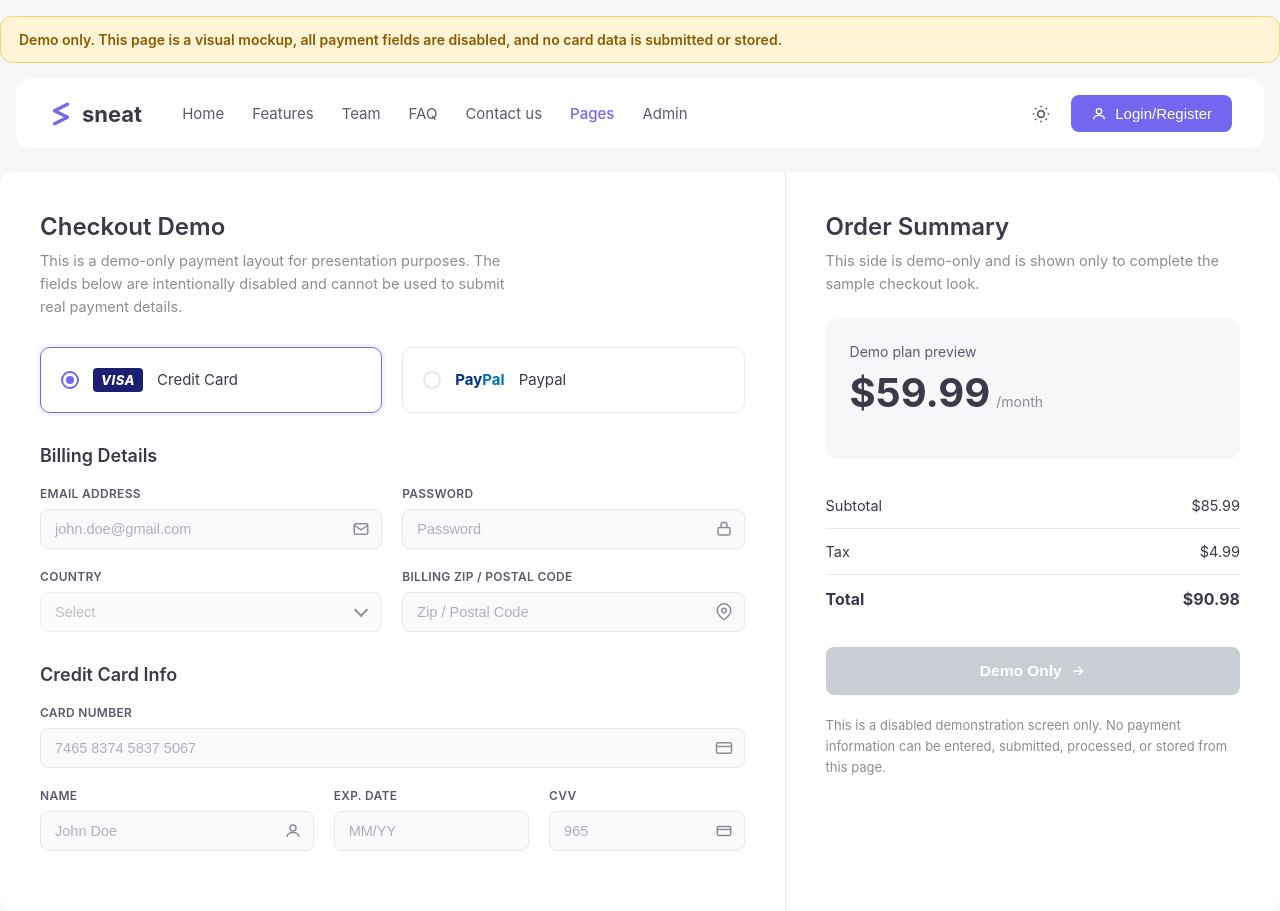
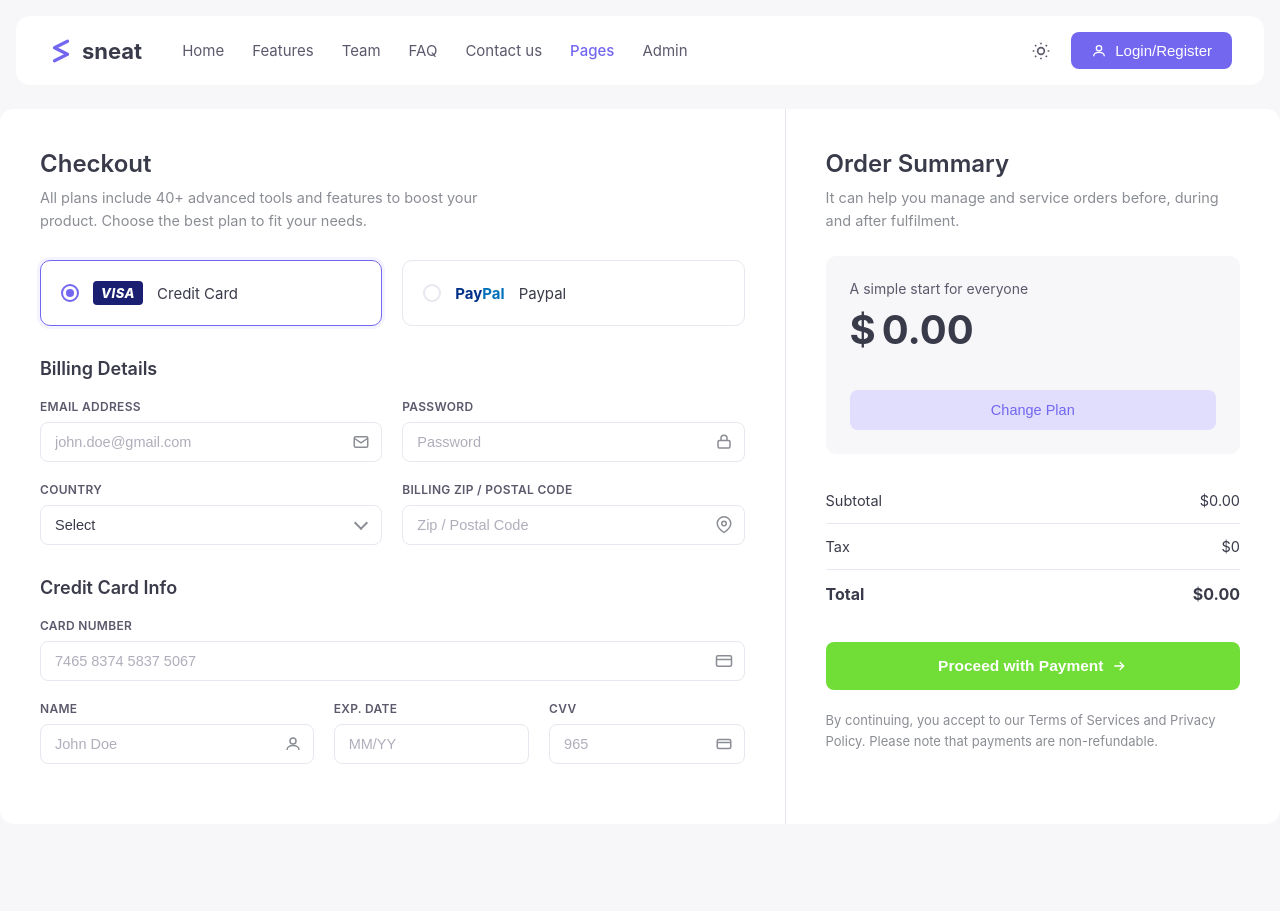
Before and after one commit to stevensonrochman01-cloud/myapp, a website: page card-demo.html in a window 1280 px wide. After the commit the page ends 848 px from the top, so only its background shows below. Drawn offline with Linux system fonts and the light colour scheme.

Commit message:
Update hosted card demo page

```diff
--- a/card-demo.html
+++ b/card-demo.html
@@ -3,7 +3,7 @@
 <head>
 <meta charset="UTF-8">
 <meta name="viewport" content="width=device-width, initial-scale=1.0">
-<title>Demo Only - Checkout</title>
+<title>Sneat - Checkout</title>
 <style>
   :root {
     --primary: #7367F0;
@@ -81,17 +81,7 @@
     font-weight: 500;
     cursor: pointer;
   }
-  .demo-banner {
-    margin: 16px auto 0;
-    max-width: 1400px;
-    background: #FFF4D6;
-    color: #8A5B00;
-    border: 1px solid #F3D27A;
-    border-radius: 12px;
-    padding: 14px 18px;
-    font-size: 14px;
-    font-weight: 600;
-  }
+
   .container {
     max-width: 1400px;
     margin: 24px auto;
@@ -125,7 +115,7 @@
     display: flex;
     align-items: center;
     gap: 14px;
-    cursor: default;
+    cursor: pointer;
   }
   .pay-card.selected {
     border: 1.5px solid var(--primary);
@@ -199,13 +189,8 @@
     outline: none;
     appearance: none;
   }
-  .field input:disabled,
-  .field select:disabled {
-    color: #A0A4AD;
-    background: #FAFAFC;
-    cursor: not-allowed;
-  }
   .field input::placeholder { color: #B0AEBB; }
+  .field input:focus, .field select:focus { border-color: var(--primary); }
   .input-icon {
     position: absolute;
     right: 12px;
@@ -245,6 +230,17 @@
     margin-bottom: 18px;
   }
   .plan-price span { font-size: 14px; font-weight: 400; color: var(--text-muted); }
+  .change-plan-btn {
+    width: 100%;
+    background: var(--primary-light);
+    color: var(--primary);
+    border: none;
+    padding: 12px;
+    border-radius: 8px;
+    font-size: 14.5px;
+    font-weight: 500;
+    cursor: pointer;
+  }
   .summary-line {
     display: flex;
     justify-content: space-between;
@@ -260,7 +256,7 @@
   }
   .pay-btn {
     width: 100%;
-    background: #C9CDD4;
+    background: var(--green);
     color: #fff;
     border: none;
     padding: 15px;
@@ -268,30 +264,40 @@
     font-size: 15.5px;
     font-weight: 600;
     margin-top: 24px;
-    cursor: not-allowed;
+    cursor: pointer;
     display: flex;
     align-items: center;
     justify-content: center;
     gap: 8px;
+    transition: background 0.15s ease;
   }
+  .pay-btn:hover { background: var(--green-dark); }
   .fine-print {
     font-size: 13px;
     color: var(--text-muted);
     line-height: 1.6;
     margin-top: 20px;
   }
+  .fine-print a { color: var(--text-muted); text-decoration: underline; }
   @media (max-width: 900px) {
     .container { flex-direction: column; }
     .summary-panel { border-left: none; border-top: 1px solid var(--border); }
     .nav-links { display: none; }
   }
+
+#planPrice{
+font-size: 40px;
+    font-weight: 700;
+    color: #3A3B4A;
+    display: flex;
+    align-items: baseline;
+    gap: 6px;
+    margin-bottom: 18px;
+
+}
 </style>
 </head>
 <body>
-
-  <div class="demo-banner">
-    Demo only. This page is a visual mockup, all payment fields are disabled, and no card data is submitted or stored.
-  </div>
 
   <nav class="navbar">
     <div class="navbar-left">
@@ -322,8 +328,8 @@
 
   <div class="container">
     <div class="checkout-panel">
-      <h1>Checkout Demo</h1>
-      <p class="subtitle">This is a demo-only payment layout for presentation purposes. The fields below are intentionally disabled and cannot be used to submit real payment details.</p>
+      <h1>Checkout</h1>
+      <p class="subtitle">All plans include 40+ advanced tools and features to boost your product. Choose the best plan to fit your needs.</p>
 
       <div class="payment-methods">
         <div class="pay-card selected">
@@ -344,14 +350,14 @@
           <div class="field">
             <label>Email Address</label>
             <div class="input-wrap">
-              <input type="email" placeholder="john.doe@gmail.com" disabled>
+              <input type="email" placeholder="john.doe@gmail.com">
               <svg class="input-icon" viewBox="0 0 24 24" fill="none" stroke="currentColor" stroke-width="2"><rect x="3" y="5" width="18" height="14" rx="2"/><path d="M3 7l9 6 9-6"/></svg>
             </div>
           </div>
           <div class="field">
             <label>Password</label>
             <div class="input-wrap">
-              <input type="password" placeholder="Password" disabled>
+              <input type="password" placeholder="Password">
               <svg class="input-icon" viewBox="0 0 24 24" fill="none" stroke="currentColor" stroke-width="2"><rect x="4" y="10" width="16" height="10" rx="2"/><path d="M8 10V7a4 4 0 018 0v3"/></svg>
             </div>
           </div>
@@ -360,13 +366,13 @@
           <div class="field">
             <label>Country</label>
             <div class="input-wrap select-wrap">
-              <select disabled><option>Select</option></select>
+              <select><option>Select</option></select>
             </div>
           </div>
           <div class="field">
             <label>Billing Zip / Postal Code</label>
             <div class="input-wrap">
-              <input type="text" placeholder="Zip / Postal Code" disabled>
+              <input type="text" placeholder="Zip / Postal Code">
               <svg class="input-icon" viewBox="0 0 24 24" fill="none" stroke="currentColor" stroke-width="2"><path d="M21 10c0 6-9 12-9 12s-9-6-9-12a9 9 0 0118 0z"/><circle cx="12" cy="10" r="3"/></svg>
             </div>
           </div>
@@ -378,7 +384,7 @@
         <div class="field" style="margin-bottom: 20px;">
           <label>Card Number</label>
           <div class="input-wrap">
-            <input type="text" placeholder="7465 8374 5837 5067" disabled>
+            <input type="text" placeholder="7465 8374 5837 5067">
             <svg class="input-icon" viewBox="0 0 24 24" fill="none" stroke="currentColor" stroke-width="2"><rect x="2" y="5" width="20" height="14" rx="2"/><path d="M2 10h20"/></svg>
           </div>
         </div>
@@ -386,18 +392,18 @@
           <div class="field">
             <label>Name</label>
             <div class="input-wrap">
-              <input type="text" placeholder="John Doe" disabled>
+              <input type="text" placeholder="John Doe">
               <svg class="input-icon" viewBox="0 0 24 24" fill="none" stroke="currentColor" stroke-width="2"><circle cx="12" cy="8" r="4"/><path d="M4 20c0-4 4-6 8-6s8 2 8 6"/></svg>
             </div>
           </div>
           <div class="field">
             <label>Exp. Date</label>
-            <input type="text" placeholder="MM/YY" disabled>
+            <input type="text" placeholder="MM/YY">
           </div>
           <div class="field">
             <label>CVV</label>
             <div class="input-wrap">
-              <input type="text" placeholder="965" disabled>
+              <input type="text" placeholder="965">
               <svg class="input-icon" viewBox="0 0 24 24" fill="none" stroke="currentColor" stroke-width="2"><rect x="3" y="6" width="18" height="12" rx="2"/><path d="M3 10h18"/></svg>
             </div>
           </div>
@@ -407,24 +413,51 @@
 
     <div class="summary-panel">
       <h1>Order Summary</h1>
-      <p class="summary-intro">This side is demo-only and is shown only to complete the sample checkout look.</p>
+      <p class="summary-intro">It can help you manage and service orders before, during and after fulfilment.</p>
 
       <div class="plan-box">
-        <div class="plan-label">Demo plan preview</div>
-        <div class="plan-price">$59.99 <span>/month</span></div>
+        <div class="plan-label">A simple start for everyone</div>
+        <div class="plan-price">$<span id="planPrice">0.00</span> <span></span></div>
+        <button class="change-plan-btn">Change Plan</button>
       </div>
 
-      <div class="summary-line"><span>Subtotal</span><span>$85.99</span></div>
-      <div class="summary-line"><span>Tax</span><span>$4.99</span></div>
-      <div class="summary-line total"><span>Total</span><span>$90.98</span></div>
+      <div class="summary-line"><span>Subtotal</span><span>$<span id="subtotal">0.00</span></span></div>
+      <div class="summary-line"><span>Tax</span><span>$<span id="tax">0.00</span></span></div>
+      <div class="summary-line total"><span>Total</span><span>$<span id="total">0.00</span></span></div>
 
-      <button class="pay-btn" disabled>Demo Only
+      <button class="pay-btn">Proceed with Payment
         <svg width="16" height="16" viewBox="0 0 24 24" fill="none" stroke="white" stroke-width="2"><path d="M5 12h14M13 6l6 6-6 6"/></svg>
       </button>
 
-      <p class="fine-print">This is a disabled demonstration screen only. No payment information can be entered, submitted, processed, or stored from this page.</p>
+      <p class="fine-print">By continuing, you accept to our Terms of Services and Privacy Policy. Please note that payments are non-refundable.</p>
     </div>
   </div>
 
+  <script>
+    (function () {
+      const TAX_RATE = 0.058; // 5.8%
+
+      function getAmount() {
+        const params = new URLSearchParams(window.location.search);
+        const raw = params.get('amount');
+        const value = parseFloat(raw);
+        return (raw === null || isNaN(value) || value < 0) ? 0 : value;
+      }
+
+      function formatMoney(n) {
+        return n.toFixed(2);
+      }
+
+      const amount = getAmount();
+      const tax = amount * TAX_RATE;
+      const total = amount ;
+
+      document.getElementById('planPrice').textContent = formatMoney(amount);
+      document.getElementById('subtotal').textContent = formatMoney(amount);
+      document.getElementById('tax').textContent = 0;
+      document.getElementById('total').textContent = formatMoney(total);
+    })();
+  </script>
+
 </body>
 </html>
```
